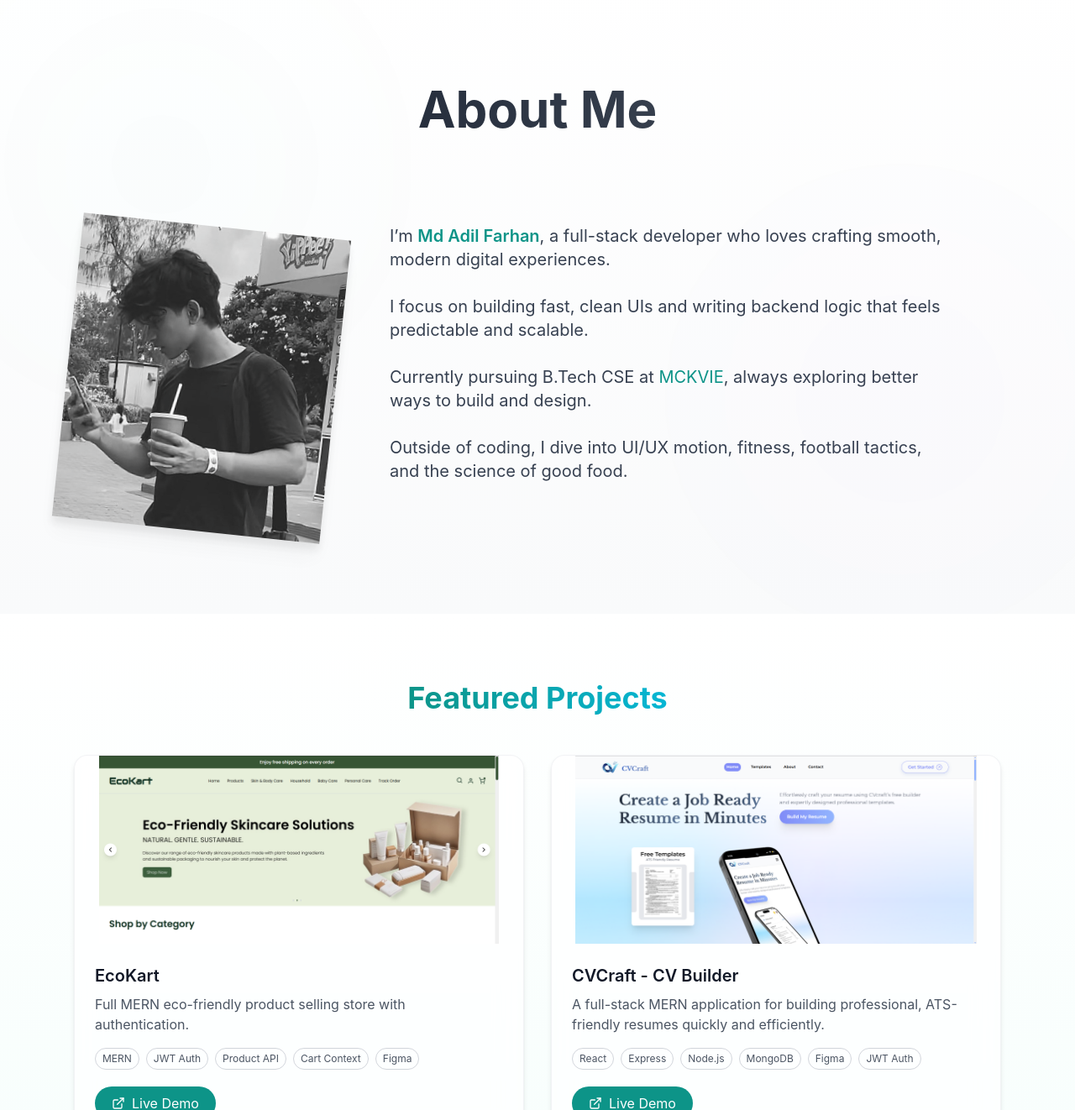
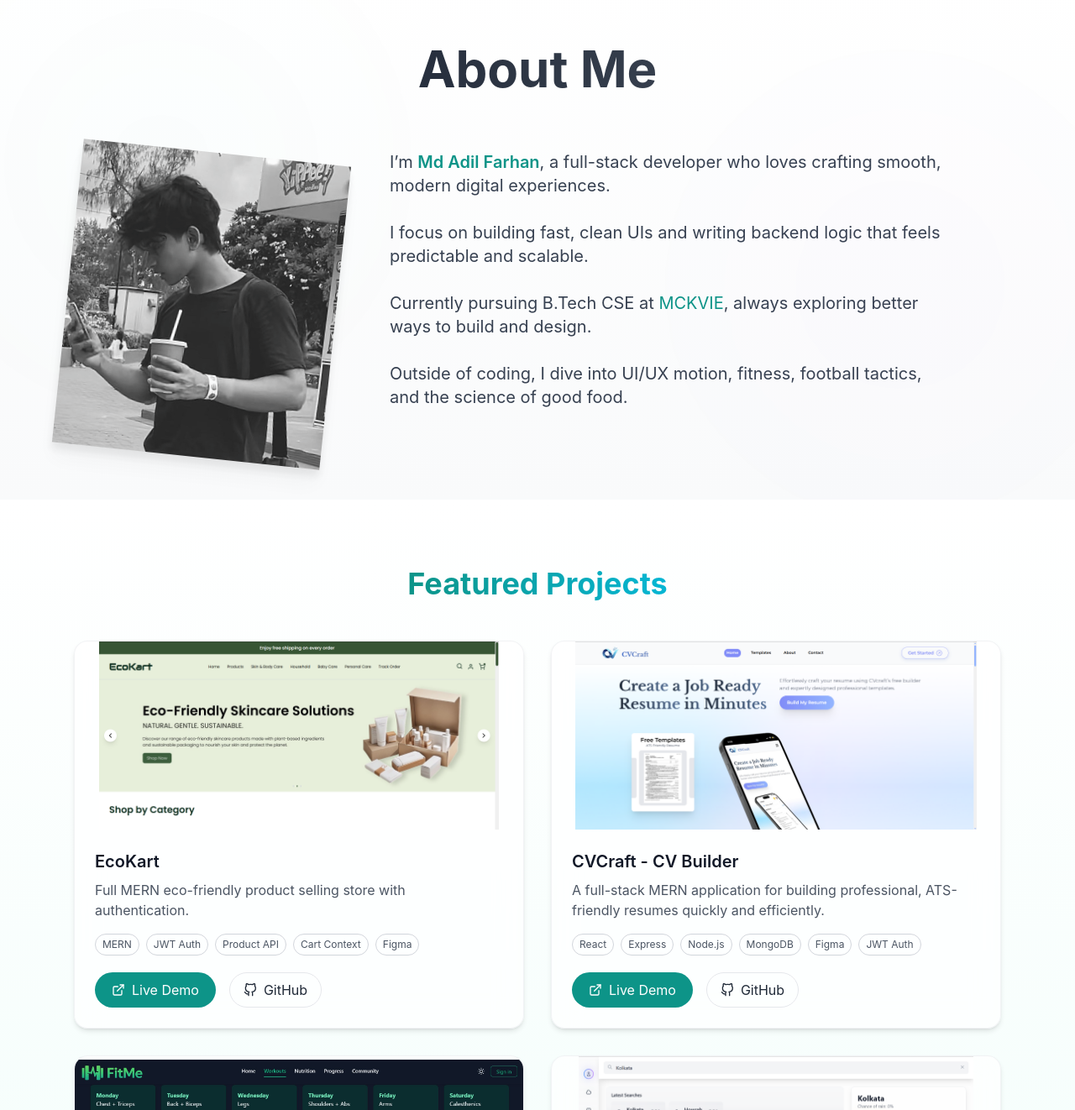
Before and after one commit to farhanadil1/portfolio, a React (Vite) app: page / in a window 1280 px wide. Shown: the part 828-2150 px from the top of the page at 84% size. Built offline with nearby package versions, Linux system fonts and the light colour scheme.

Commit message:
minor changes

```diff
--- a/src/components/AboutSection.jsx
+++ b/src/components/AboutSection.jsx
@@ -22,7 +22,7 @@ const AboutSection = () => {
     <section
       id="about"
       className="
-        relative py-32 px-6 md:px-20
+        relative py-20 px-6 md:px-20
         bg-gradient-to-b from-white to-gray-50
         dark:from-gray-900 dark:to-black
         overflow-hidden
@@ -60,7 +60,7 @@ const AboutSection = () => {
 
       {/* Section Heading */}
       <motion.h2
-        className="text-4xl md:text-6xl font-bold text-center mb-20
+        className="text-4xl md:text-6xl font-bold text-center mb-10
         bg-gradient-to-r from-gray-900 to-gray-600 dark:from-gray-200 dark:to-gray-400
         bg-clip-text text-transparent"
         variants={fadeUp}
--- a/src/components/HeroSection.jsx
+++ b/src/components/HeroSection.jsx
@@ -12,7 +12,7 @@ export default function HeroSection() {
       id="home"
       className="
         relative min-h-screen flex flex-col md:flex-row items-center justify-center
-        px-6 md:px-20 pt-28 md:pt-16 md:py-0 py-4 gap-12
+        px-6 md:px-20 pt-28 md:pt-16 md:py-0 py-10 gap-12
         bg-gradient-to-b from-white to-gray-100
         dark:from-gray-900 dark:to-black
         transition-all duration-500
--- a/src/components/ProjectsSection.jsx
+++ b/src/components/ProjectsSection.jsx
@@ -65,7 +65,7 @@ const ProjectsSection = () => {
         whileInView={{ opacity: 1, y: 0 }}
         viewport={{ once: true }}
         transition={{ duration: 0.6 }}
-        className="text-3xl md:text-4xl font-bold text-center mb-12"
+        className="text-3xl md:text-4xl font-bold text-center py-10 md:py-0 md:mb-12"
       >
         <span className="bg-gradient-to-r from-teal-600 to-cyan-500 bg-clip-text text-transparent">
          Featured Projects
@@ -118,7 +118,7 @@ const ProjectsSection = () => {
               </div>
 
               {/* Live button on card */}
-              <div className="mt-5">
+              <div className="mt-5 flex gap-4">
                 <a
                   href={p.liveLink}
                   onClick={(e) => e.stopPropagation()}
@@ -130,6 +130,13 @@ const ProjectsSection = () => {
                   "
                 >
                   <FiExternalLink /> Live Demo
+                </a>
+                <a
+                  href={p.githubLink}
+                  target="_blank"
+                  className="flex items-center gap-2 px-4 py-2 rounded-full border dark:border-gray-700 text-gray-800 dark:text-gray-200 hover:bg-gray-200 dark:hover:bg-gray-800"
+                >
+                  <FiGithub /> GitHub
                 </a>
               </div>
             </div>
```
